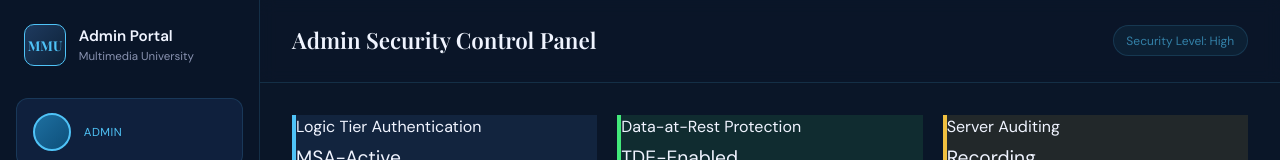
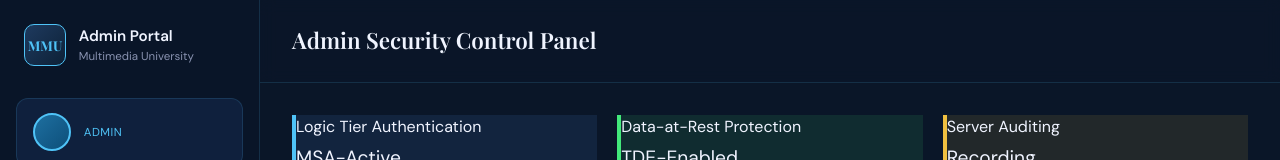
Before and after one commit to Omellet-boy/CloudSecurityAss, a React (Vite) app in the folder Version 2.2/: page /admin in a window 1280 px wide. Shown: the top 160 px of the page. Built offline with nearby package versions, Linux system fonts and the light colour scheme; no server answers; sample sign-in values are in the browser's storage.

Commit message:
Update AdminDashboard.tsx

```diff
--- a/Version 2.2/src/pages/AdminDashboard.tsx
+++ b/Version 2.2/src/pages/AdminDashboard.tsx
@@ -69,7 +69,6 @@ return(
             <main className="dash-main">
                 <header className="dash-header">
                     <h2>Admin Security Control Panel</h2>
-                    <span className="header-badge">Security Level: High</span>
                 </header>
 
                 <div className="content-area">
```
